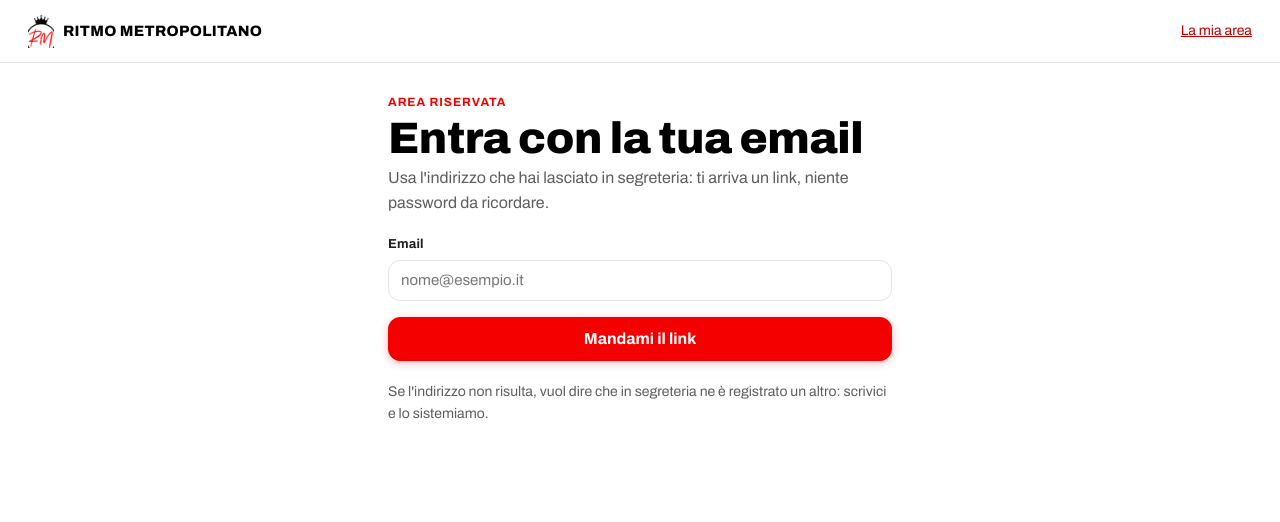
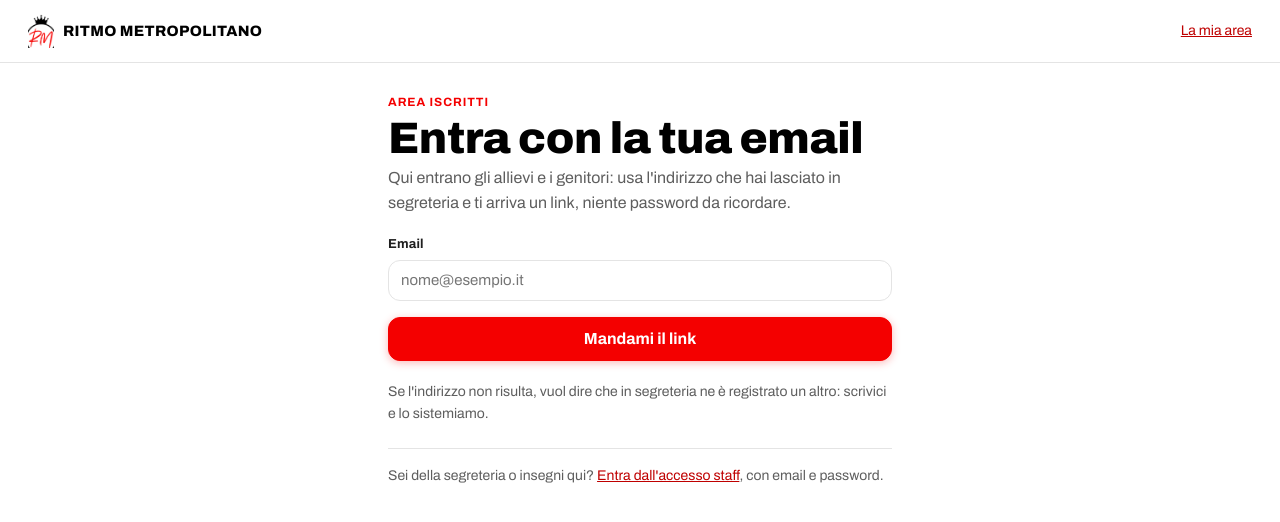
Before and after one commit to coianizcristian-max/RMHouse, a Next.js app: page /area/accedi in a window 1280 px wide. Shown: the top 522 px of the page. Built offline with nearby package versions, Linux system fonts and the light colour scheme.

Commit message:
Aggiornamento 026

```diff
--- a/app/area/accedi/Accedi.js
+++ b/app/area/accedi/Accedi.js
@@ -1,5 +1,6 @@
 'use client';
 import { useState } from 'react';
+import Link from 'next/link';
 import { supabaseBrowser } from '@/lib/supabase/browser';
 
 // Accesso senza password: arriva un link per email
@@ -36,9 +37,12 @@ export default function Accedi({ errore: erroreIniziale }) {
   return (
     <>
       <div className="intestazione">
-        <div className="occhiello">Area riservata</div>
+        <div className="occhiello">Area iscritti</div>
         <h1>Entra con la tua email</h1>
-        <p>Usa l'indirizzo che hai lasciato in segreteria: ti arriva un link, niente password da ricordare.</p>
+        <p>
+          Qui entrano gli allievi e i genitori: usa l'indirizzo che hai lasciato in segreteria e ti arriva un
+          link, niente password da ricordare.
+        </p>
       </div>
 
       {errore && <div className="errore" role="alert">{errore}</div>}
@@ -57,6 +61,10 @@ export default function Accedi({ errore: erroreIniziale }) {
       <p className="piccolo muto" style={{ marginTop: 20 }}>
         Se l'indirizzo non risulta, vuol dire che in segreteria ne è registrato un altro: scrivici e lo sistemiamo.
       </p>
+
+      <p className="piccolo muto" style={{ marginTop: 24, paddingTop: 16, borderTop: '1px solid var(--linea)' }}>
+        Sei della segreteria o insegni qui? <Link href="/login">Entra dall'accesso staff</Link>, con email e password.
+      </p>
     </>
   );
 }
```
Also changed, not shown: app/login/page.js (+9 -1 lines).
